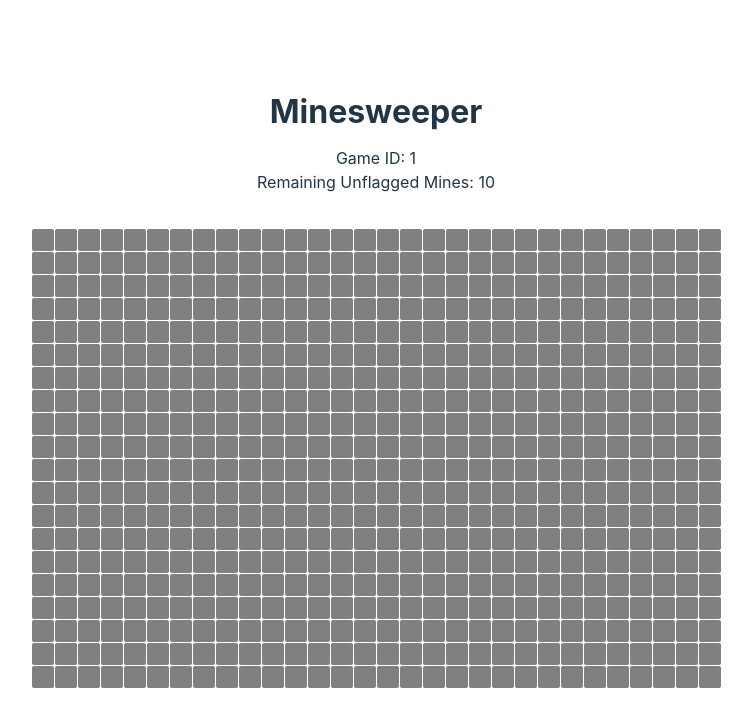
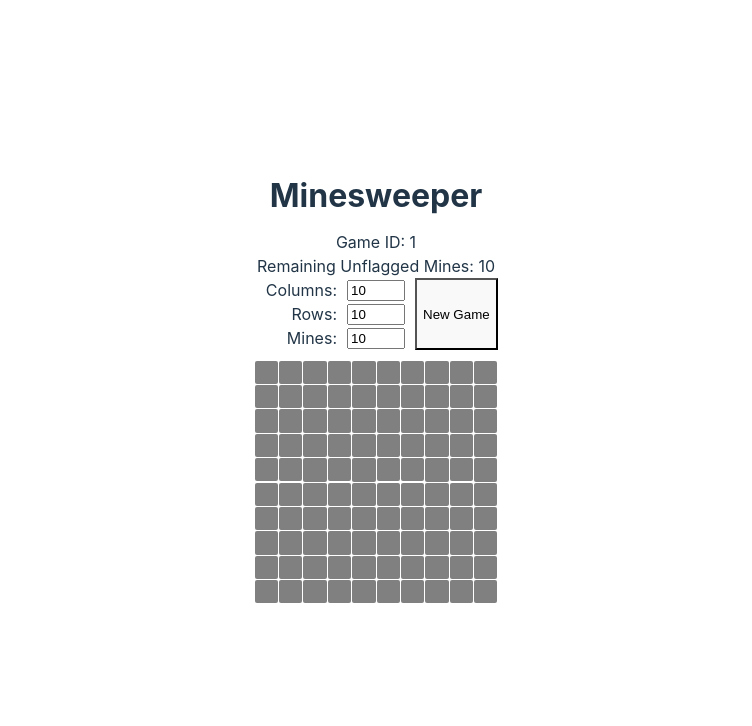
Before and after one commit to JacobTheEldest/minesweeper, a React (Vite) app: page / in a window 1280 px wide. Shown: the top 726 px of the page, without its empty margins (264-1016 px from the left). Built offline with nearby package versions, Linux system fonts and the light colour scheme.

Commit message:
feat(gameplay): add ability to specify rows, cols, and mines counts
Add inputs for specifying number of rows, columns, and mines to adjust difficulty.

closes #37

```diff
--- a/src/App.css
+++ b/src/App.css
@@ -8,45 +8,36 @@
   margin-bottom: 10px;
 }
 
+.game-difficulty {
+  text-align: center;
+  margin-bottom: 10px;
+  display: grid;
+  grid: 1fr 1fr 1fr / 1fr auto 1fr;
+}
+
+.game-difficulty span {
+  grid-column: 1 / 2;
+  text-align: end;
+}
+
+.game-difficulty input {
+  grid-column: 2 / 3;
+  max-width: 50px;
+  margin: auto 10px;
+}
+
+.game-difficulty .columns {
+  grid-row: 1 / 2;
+}
+
+.game-difficulty .rows {
+  grid-row: 2 / 3;
+}
+
+.game-difficulty button {
+  grid-area: 1/3/4/4;
+}
+
 .game-result {
   color: red;
 }
-
-/* .App {
-  text-align: center;
-}
-
-.App-logo {
-  height: 40vmin;
-  pointer-events: none;
-}
-
-@media (prefers-reduced-motion: no-preference) {
-  .App-logo {
-    animation: App-logo-spin infinite 20s linear;
-  }
-}
-
-.App-header {
-  background-color: #282c34;
-  min-height: 100vh;
-  display: flex;
-  flex-direction: column;
-  align-items: center;
-  justify-content: center;
-  font-size: calc(10px + 2vmin);
-  color: white;
-}
-
-.App-link {
-  color: #61dafb;
-}
-
-@keyframes App-logo-spin {
-  from {
-    transform: rotate(0deg);
-  }
-  to {
-    transform: rotate(360deg);
-  }
-} */
--- a/src/App.tsx
+++ b/src/App.tsx
@@ -14,6 +14,10 @@ export interface BoardContextInterface {
   setAttributeCount: Dispatch<React.SetStateAction<AttributeCount>>;
   gameResult: GameResult;
   setGameResult: Dispatch<React.SetStateAction<GameResult>>;
+  rows: number;
+  cols: number;
+  mines: number;
+  setCurrentMines: Dispatch<React.SetStateAction<number>>;
 }
 export const BoardContext = createContext<BoardContextInterface | undefined>(
   undefined,
@@ -30,13 +34,25 @@ const App: React.FC = () => {
 
   const [gameResult, setGameResult] = useState<GameResult>('');
 
-  const global = {
-    rows: 20,
-    cols: 30,
-    mines: 10,
+  const [rows, setRows] = useState(10);
+  const [cols, setCols] = useState(10);
+  const [mines, setMines] = useState(10);
+  const [currentMines, setCurrentMines] = useState(10);
+
+  const handleColumnsChange = (e: React.ChangeEvent<HTMLInputElement>) => {
+    setCols(parseInt(e.target.value));
   };
 
-  const handleGameRestartClick = () => {
+  const handleRowsChange = (e: React.ChangeEvent<HTMLInputElement>) => {
+    setRows(parseInt(e.target.value));
+  };
+
+  const handleMinesChange = (e: React.ChangeEvent<HTMLInputElement>) => {
+    setMines(parseInt(e.target.value));
+  };
+
+  const handleNewGameClick = (e: React.FormEvent) => {
+    e.preventDefault();
     setGameResult('');
     setGameId(gameId + 1);
 
@@ -62,6 +78,10 @@ const App: React.FC = () => {
         setAttributeCount,
         gameResult,
         setGameResult,
+        rows,
+        cols,
+        mines,
+        setCurrentMines,
       }}
     >
       <div className="">
@@ -70,17 +90,47 @@ const App: React.FC = () => {
           Game ID: {gameId}
           <br />
           Remaining Unflagged Mines:{' '}
-          {global.mines - attributeCount.flaggedCount >= 0
-            ? global.mines - attributeCount.flaggedCount
+          {/* TODO: store initial mine count for this */}
+          {currentMines - attributeCount.flaggedCount >= 0
+            ? currentMines - attributeCount.flaggedCount
             : 0}
           <br />
+          <form className="game-difficulty" onSubmit={handleNewGameClick}>
+            <span className="columns">Columns:</span>
+            <input
+              type="number"
+              name="columns"
+              className="columns"
+              onChange={handleColumnsChange}
+              value={cols}
+            />
+
+            <span className="rows">Rows:</span>
+            <input
+              type="number"
+              name="rows"
+              className="rows"
+              onChange={handleRowsChange}
+              value={rows}
+            />
+
+            <span className="mines">Mines:</span>
+            <input
+              type="number"
+              name="mines"
+              className="mines-input"
+              onChange={handleMinesChange}
+              value={mines}
+            />
+
+            <button type="submit">New Game</button>
+          </form>
           <span className="game-result">{endMessage}</span>
-          <br />
           {gameResult !== '' ? (
-            <button onClick={handleGameRestartClick}>Restart</button>
+            <button onClick={handleNewGameClick}>Restart</button>
           ) : null}
         </div>
-        <Board global={global} />
+        <Board />
         <br />
       </div>
     </BoardContext.Provider>
--- a/src/components/Board.tsx
+++ b/src/components/Board.tsx
@@ -2,15 +2,18 @@ import './Board.css';
 import { useContext, useState } from 'react';
 import { BoardContext, BoardContextInterface } from '../App.tsx';
 
-interface Global {
-  rows: number;
-  cols: number;
-  mines: number;
-}
-const Board = ({ global }: { global: Global }) => {
+const Board = () => {
   const tmpBoardContext = useContext(BoardContext);
-  const { gameId, setAttributeCount, gameResult, setGameResult } =
-    tmpBoardContext as BoardContextInterface;
+  const {
+    gameId,
+    setAttributeCount,
+    gameResult,
+    setGameResult,
+    rows,
+    cols,
+    mines,
+    setCurrentMines,
+  } = tmpBoardContext as BoardContextInterface;
 
   type Board = Array<Array<cell>>;
   const [board, setBoard] = useState<Board>([]);
@@ -79,11 +82,7 @@ const Board = ({ global }: { global: Global }) => {
     };
   }
 
-  const buildBoard = (
-    rows = global.rows,
-    cols = global.cols,
-    mines = global.mines,
-  ) => {
+  const buildBoard = (rows: number, cols: number, mines: number) => {
     const emptyBoard = generateEmptyBoard(rows, cols);
 
     const minedBoard = placeMines(rows, cols, mines, emptyBoard);
@@ -98,10 +97,7 @@ const Board = ({ global }: { global: Global }) => {
     setBoard(minedBoard);
   };
 
-  const generateEmptyBoard = (
-    rows = global.rows,
-    cols = global.cols,
-  ): Board => {
+  const generateEmptyBoard = (rows: number, cols: number): Board => {
     const grid = [];
     for (let row = 0; row < rows; row++) {
       const rowArray = [];
@@ -119,14 +115,13 @@ const Board = ({ global }: { global: Global }) => {
     mines: number,
     board: Board,
   ) => {
+    setCurrentMines(mines);
     const updatedBoard = board;
 
     while (mines > 0) {
       const randRow = randInRange(0, rows - 1);
       const randCol = randInRange(0, cols - 1);
 
-      // console.log('placing mine at:', randRow, randCol);
-      // mines--;
       if (!updatedBoard[randRow][randCol].mine) {
         updatedBoard[randRow][randCol].setMined();
         mines--;
@@ -153,7 +148,7 @@ const Board = ({ global }: { global: Global }) => {
 
     const hiddenCount = board.length * board[0].length - revealedCount;
 
-    if (hiddenCount === global.mines) {
+    if (hiddenCount === mines) {
       setGameResult('win');
     }
 
@@ -263,7 +258,7 @@ const Board = ({ global }: { global: Global }) => {
 
   // Build new boards when necessary
   if (renderedGame !== gameId) {
-    buildBoard();
+    buildBoard(rows, cols, mines);
     setRenderedGame(gameId);
   }
 
```
Also changed, not shown: 1 other file (tests, documents, lock files or other folders).
